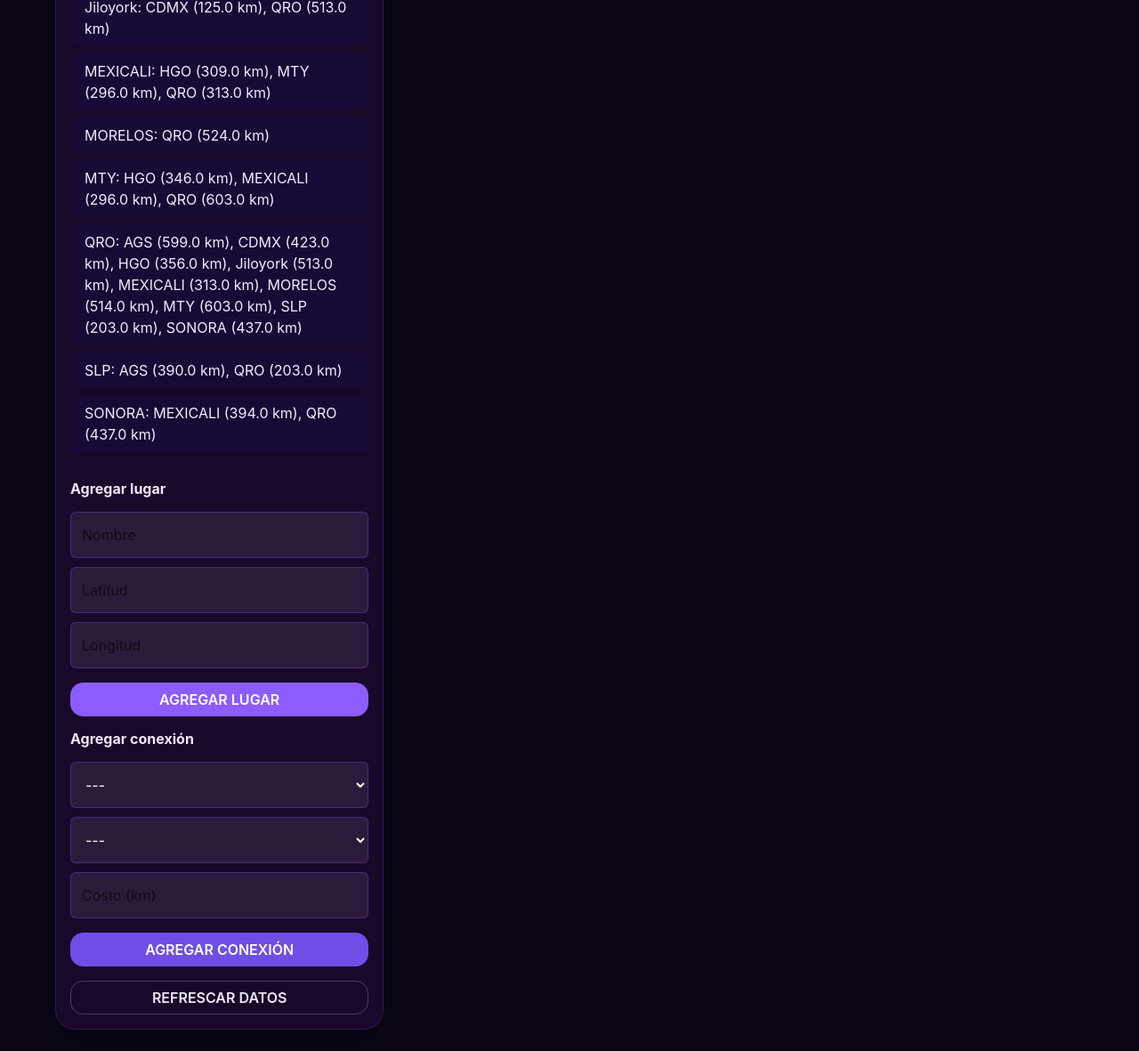
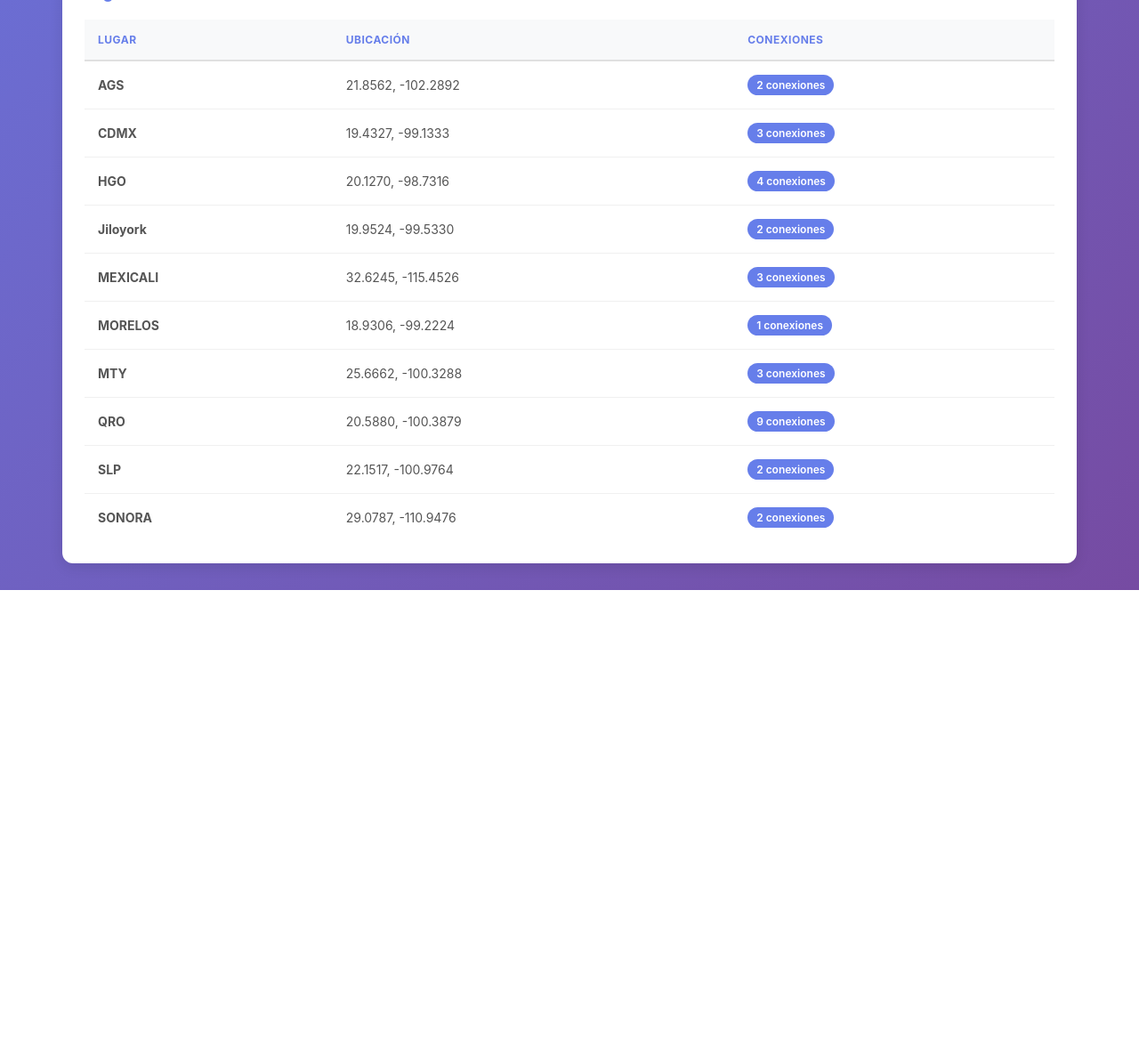
Before and after one commit to Yaret23/Gps1, a Flask app: page / in a window 1280 px wide. Shown: the part 967-2148 px from the top of the page at 89% size. After the commit the page ends 1630 px from the top, so only its background shows below. Run offline with Flask 3, Linux system fonts and the light colour scheme.

Commit message:
Actualizacion del proyecto

```diff
--- a/static/app.js
+++ b/static/app.js
@@ -1,6 +1,3 @@
-let map = null;
-let markers = [];
-let routeLayer = null;
 let lastData = null;
 
 async function fetchData(){
@@ -20,57 +17,7 @@
   }
 }
 
-function initMap(){
-  if(map) return;
-  map = L.map('map', {zoomControl:false}).setView([20, 0], 2);
-  L.tileLayer('https://{s}.basemaps.cartocdn.com/dark_all/{z}/{x}/{y}.png', {
-    attribution: '&copy; OpenStreetMap contributors',
-    maxZoom: 19
-  }).addTo(map);
-  L.control.zoom({position:'topright'}).addTo(map);
-}
 
-function clearMapLayers(){
-  markers.forEach(marker => map.removeLayer(marker));
-  markers = [];
-  if(routeLayer){
-    map.removeLayer(routeLayer);
-    routeLayer = null;
-  }
-}
-
-function updateMap(data){
-  if(!map) initMap();
-  clearMapLayers();
-
-  const names = Object.keys(data.conexiones).sort();
-  const bounds = L.latLngBounds([]);
-
-  for(const n of names){
-    const coord = data.coord[n];
-    if(!coord) continue;
-    const lat = Number(coord[0]);
-    const lon = Number(coord[1]);
-    if(!Number.isFinite(lat) || !Number.isFinite(lon)) continue;
-    const marker = L.circleMarker([lat, lon], {
-      radius: 8,
-      color: '#d3b2ff',
-      fillColor: '#9f73ff',
-      fillOpacity: 0.96,
-      weight: 2
-    });
-    marker.bindPopup(`<strong>${n}</strong><br>${lat.toFixed(4)}, ${lon.toFixed(4)}`);
-    marker.addTo(map);
-    markers.push(marker);
-    bounds.extend([lat, lon]);
-  }
-
-  if(bounds.isValid()){
-    map.fitBounds(bounds.pad(0.35));
-  } else {
-    map.setView([20, 0], 2);
-  }
-}
 
 async function render(){
   let data = null;
@@ -82,58 +29,28 @@
     return;
   }
   lastData = data;
-  const places = document.getElementById('places');
-  const connections = document.getElementById('connections');
-  places.innerHTML = '';
-  connections.innerHTML = '';
   const names = Object.keys(data.conexiones).sort();
+
+  const tbody = document.getElementById('placesBody');
+  tbody.innerHTML = '';
   for(const n of names){
-    const li = document.createElement('li');
-    li.className = 'list-group-item';
+    const tr = document.createElement('tr');
     const coord = data.coord[n];
-    li.textContent = coord ? `${n} — ${Number(coord[0]).toFixed(6)}, ${Number(coord[1]).toFixed(6)}` : n;
-    places.appendChild(li);
-
+    const lat = coord ? Number(coord[0]).toFixed(4) : 'N/A';
+    const lon = coord ? Number(coord[1]).toFixed(4) : 'N/A';
     const neighbors = data.conexiones[n] || {};
-    const neighborList = Object.entries(neighbors)
-      .map(([target, cost]) => `${target} (${Number(cost).toFixed(1)} km)`)
-      .join(', ');
-    const connLi = document.createElement('li');
-    connLi.className = 'list-group-item';
-    connLi.textContent = neighborList ? `${n}: ${neighborList}` : `${n}: sin conexiones`;
-    connections.appendChild(connLi);
+    const connectionCount = Object.keys(neighbors).length;
+    tr.innerHTML = '<td><strong>' + n + '</strong></td><td>' + lat + ', ' + lon + '</td><td><span class="badge">' + connectionCount + ' conexiones</span></td>';
+    tbody.appendChild(tr);
   }
 
-  const labels = {from: 'Desde', to: 'Hasta', start: 'Inicio', goal: 'Destino'};
-  for(const id of ['from','to','start','goal']){
-    const sel = document.getElementById(id);
-    sel.innerHTML = '';
-    const placeholder = document.createElement('option');
-    placeholder.value = '';
-    placeholder.textContent = labels[id];
-    placeholder.disabled = false;
-    placeholder.selected = true;
-    placeholder.hidden = false;
-    placeholder.style.color = '#666';
-    sel.appendChild(placeholder);
-    for(const n of names){
-      const opt = document.createElement('option');
-      opt.value = n;
-      opt.textContent = n;
-      sel.appendChild(opt);
-    }
-    sel.selectedIndex = 0;
-  }
-
-  // make route-point items clickable (populates hidden inputs too)
-  // populate selects (from, to, start, goal)
   for(const id of ['from','to','start','goal']){
     const sel = document.getElementById(id);
     if(!sel) continue;
     sel.innerHTML = '';
     const placeholder = document.createElement('option');
     placeholder.value = '';
-    placeholder.textContent = (id==='from' || id==='start') ? '---' : (id==='to' || id==='goal') ? '---' : '';
+    placeholder.textContent = '-- Selecciona --';
     placeholder.disabled = true;
     placeholder.selected = true;
     sel.appendChild(placeholder);
@@ -143,10 +60,7 @@
       opt.textContent = n;
       sel.appendChild(opt);
     }
-    sel.selectedIndex = 0;
   }
-
-  updateMap(data);
 }
 
 async function addPlace(){
@@ -195,70 +109,36 @@
   await render();
 }
 
-function drawRoute(route){
-  if(!lastData) return;
-  const latlngs = route.map(name => {
-    const coord = lastData.coord[name];
-    if(!coord) return null;
-    return [Number(coord[0]), Number(coord[1])];
-  }).filter(Boolean);
 
-  if(routeLayer){
-    map.removeLayer(routeLayer);
-    routeLayer = null;
-  }
 
-  if(latlngs.length === 1){
-    const [lat, lon] = latlngs[0];
-    routeLayer = L.circle([lat, lon], {
-      radius: 45000,
-      color: '#c48dff',
-      fillColor: '#c48dff',
-      fillOpacity: 0.35
-    }).addTo(map);
-    map.setView([lat, lon], 8);
+async function calcRoute(){
+  const start = document.getElementById('start').value;
+  const goal = document.getElementById('goal').value;
+  if(!start || !goal){
+    alert('Selecciona inicio y destino');
     return;
   }
 
-  if(latlngs.length > 1){
-    routeLayer = L.polyline(latlngs, {
-      color: '#c48dff',
-      weight: 5,
-      opacity: 0.9,
-      dashArray: '8 6'
-    }).addTo(map);
-    map.fitBounds(routeLayer.getBounds().pad(0.3));
-  }
-}
-
-async function calcRoute(){
-  const start = document.getElementById('start') ? document.getElementById('start').value : '';
-  const goal = document.getElementById('goal') ? document.getElementById('goal').value : '';
-  if(!start || !goal){
-    alert('Selecciona inicio y objetivo');
-    return;
-  }
   const res = await fetch('/api/route', {
     method: 'POST',
     headers: {'Content-Type': 'application/json'},
     body: JSON.stringify({start, goal})
   });
+
   const j = await res.json();
   const out = document.getElementById('result');
+
   if(!j.route){
-    out.textContent = 'No se encontró ruta';
-    if(routeLayer){
-      map.removeLayer(routeLayer);
-      routeLayer = null;
-    }
+    out.textContent = 'No se encontro ruta entre los puntos seleccionados';
+    out.className = 'result-box error';
     return;
   }
-  out.innerHTML = `<strong>Ruta:</strong> ${j.route.join(' → ')}<br><strong>Costo:</strong> ${Number(j.cost).toFixed(2)} km`;
-  drawRoute(j.route);
+
+  out.innerHTML = '<strong>Ruta encontrada:</strong> ' + j.route.join(' → ') + '<br><strong>Distancia:</strong> ' + Number(j.cost).toFixed(2) + ' km';
+  out.className = 'result-box success';
 }
 
 window.addEventListener('load', async () => {
-  initMap();
   await render();
   document.getElementById('addPlace').addEventListener('click', addPlace);
   document.getElementById('addEdge').addEventListener('click', addEdge);
--- a/static/style.css
+++ b/static/style.css
@@ -1,152 +1,289 @@
-body{
-  margin:0;
-  min-height:100vh;
-  background:#0c0617;
-  color:#e6ddff;
-  font-family:Inter, system-ui, -apple-system, BlinkMacSystemFont, 'Segoe UI', sans-serif;
+* {
+  margin: 0;
+  padding: 0;
+  box-sizing: border-box;
 }
 
-.app-shell{
-  max-width:1180px;
+body {
+  font-family: -apple-system, BlinkMacSystemFont, 'Segoe UI', 'Roboto', 'Oxygen', 'Ubuntu', 'Cantarell', sans-serif;
+  background: linear-gradient(135deg, #667eea 0%, #764ba2 100%);
+  min-height: 100vh;
+  color: #333;
 }
 
-.header{
-  padding:24px 24px 18px;
-  border-radius:24px;
-  background:rgba(35,12,59,0.95);
-  border:1px solid rgba(124,77,255,0.22);
-  box-shadow:0 18px 40px rgba(0,0,0,0.35);
+.navbar {
+  background: white;
+  box-shadow: 0 2px 8px rgba(0, 0, 0, 0.1);
+  padding: 0;
+  margin-bottom: 30px;
 }
 
-.header h1{
-  margin:0 0 8px;
-  font-size:2.4rem;
-  letter-spacing:0.02em;
+.nav-content {
+  max-width: 1200px;
+  margin: 0 auto;
+  padding: 20px 30px;
+  display: flex;
+  justify-content: space-between;
+  align-items: center;
 }
 
-.subtitle{
-  margin:0;
-  color:#c8bfff;
-  opacity:0.9;
+.logo {
+  font-size: 28px;
+  font-weight: 700;
+  color: #667eea;
+  letter-spacing: -0.5px;
 }
 
-.panel{
-  background:rgba(26,9,44,0.95);
-  border:1px solid rgba(124,77,255,0.22);
-  border-radius:22px;
-  box-shadow:0 18px 40px rgba(0,0,0,0.35);
+.btn-refresh {
+  background: #667eea;
+  color: white;
+  border: none;
+  padding: 10px 20px;
+  border-radius: 8px;
+  cursor: pointer;
+  font-weight: 600;
+  transition: all 0.2s;
+  font-size: 14px;
 }
 
-.section-title{
-  margin-bottom:16px;
-  color:#f1e7ff;
-  font-weight:700;
+.btn-refresh:hover {
+  background: #764ba2;
+  transform: scale(1.05);
 }
 
-.list-group-item{
-  background:rgba(24,10,54,0.9);
-  color:#f3ebff;
-  border:none;
-  border-radius:12px;
-  margin-bottom:8px;
+.container {
+  max-width: 1200px;
+  margin: 0 auto;
+  padding: 0 30px 30px;
 }
 
-.form-control,
-.form-select{
-  background:rgba(255,255,255,0.08);
-  border:1px solid rgba(124,77,255,0.34);
-  color:#ffffff;
-  min-height:52px;
+.grid-main {
+  display: grid;
+  grid-template-columns: repeat(auto-fit, minmax(320px, 1fr));
+  gap: 20px;
+  margin-bottom: 30px;
 }
 
-.panel{
-  overflow: visible;
+.card {
+  background: white;
+  border-radius: 12px;
+  padding: 25px;
+  box-shadow: 0 4px 15px rgba(0, 0, 0, 0.1);
+  transition: all 0.3s ease;
 }
 
-.form-select{
-  width:100%;
-  position: relative;
-  z-index: 10000;
-  appearance: menulist-button;
+.card:hover {
+  transform: translateY(-2px);
+  box-shadow: 0 8px 25px rgba(0, 0, 0, 0.15);
 }
 
-.row .form-select{
-  width:100%;
+.card h2 {
+  font-size: 18px;
+  color: #667eea;
+  margin-bottom: 20px;
+  font-weight: 700;
+  letter-spacing: -0.3px;
 }
 
-.form-select option,
-.form-select optgroup{
-  color:#000000 !important;
-  background:#ffffff !important;
+.card-search {
+  grid-column: 1 / -1;
 }
 
-.route-select{
-  max-height:220px;
-  overflow-y:auto;
+.card-full {
+  grid-column: 1 / -1;
+  margin-top: 10px;
 }
 
-.route-select{
-  max-height:220px;
-  overflow-y:auto;
-  appearance: auto !important;
-  -webkit-appearance: listbox !important;
-  z-index: 10000;
-  background: rgba(255,255,255,0.95) !important;
-  color: #000 !important;
+.card-add {
+  background: linear-gradient(135deg, #f5f7ff 0%, #f0f4ff 100%);
 }
 
-.form-label.text-light{
-  color:#f3ebff !important;
+.form-group {
+  margin-bottom: 15px;
+  display: flex;
+  flex-direction: column;
 }
 
-.form-control::placeholder,
-.form-select option[disabled],
-.form-select option:first-child{
-  color:rgba(0,0,0,0.6);
+.form-group label {
+  font-size: 13px;
+  font-weight: 600;
+  color: #555;
+  margin-bottom: 6px;
+  text-transform: uppercase;
+  letter-spacing: 0.5px;
 }
 
-.form-control:focus,
-.form-select:focus{
-  border-color:#b58cff;
-  box-shadow:0 0 0 0.25rem rgba(181,140,255,0.18);
+.input, .select {
+  padding: 12px 14px;
+  border: 2px solid #e0e0e0;
+  border-radius: 8px;
+  font-size: 14px;
+  transition: all 0.2s;
+  font-family: inherit;
 }
 
-.input-grid{
-  display:grid;
-  gap:10px;
+.input:focus, .select:focus {
+  outline: none;
+  border-color: #667eea;
+  box-shadow: 0 0 0 3px rgba(102, 126, 234, 0.1);
 }
 
-.btn-primary,
-.btn-secondary,
-.btn-accent,
-.btn-outline-light{
-  border-radius:14px;
-  font-weight:600;
-  text-transform:uppercase;
+.input::placeholder {
+  color: #999;
 }
 
-.btn-primary{
-  background:#8c5cff;
-  border-color:#8c5cff;
-  color:#fff;
+.form-row {
+  display: grid;
+  grid-template-columns: 1fr 1fr;
+  gap: 12px;
 }
 
-.btn-secondary{
-  background:#6f4ee5;
-  border-color:#6f4ee5;
-  color:#fff;
+.search-form {
+  display: grid;
+  gap: 12px;
+  margin-bottom: 15px;
 }
 
-.btn-accent{
-  background:#c48dff;
-  border-color:#c48dff;
-  color:#130629;
+.search-form .form-group {
+  margin-bottom: 0;
 }
 
-.btn-outline-light{
-  background:transparent;
-  border-color:rgba(255,255,255,0.22);
-  color:#efe7ff;
+.btn {
+  padding: 12px 24px;
+  border: none;
+  border-radius: 8px;
+  font-size: 14px;
+  font-weight: 600;
+  cursor: pointer;
+  transition: all 0.2s;
+  text-transform: uppercase;
+  letter-spacing: 0.3px;
+}
+
+.btn-primary {
+  background: linear-gradient(135deg, #667eea 0%, #764ba2 100%);
+  color: white;
+  width: 100%;
+}
+
+.btn-primary:hover {
+  transform: translateY(-2px);
+  box-shadow: 0 4px 12px rgba(102, 126, 234, 0.4);
+}
+
+.btn-secondary {
+  background: #667eea;
+  color: white;
+  width: 100%;
+}
+
+.btn-secondary:hover {
+  background: #764ba2;
+  transform: translateY(-2px);
+}
+
+.w-full {
+  width: 100%;
+}
+
+.result-box {
+  background: linear-gradient(135deg, #e8f0ff 0%, #f0e8ff 100%);
+  padding: 18px;
+  border-radius: 8px;
+  border-left: 4px solid #667eea;
+  color: #555;
+  font-size: 14px;
+  line-height: 1.6;
+  font-weight: 500;
+}
+
+.result-box.success {
+  border-left-color: #10b981;
+  background: linear-gradient(135deg, #e0f9f4 0%, #f0fdf8 100%);
+}
+
+.result-box.error {
+  border-left-color: #ef4444;
+  background: linear-gradient(135deg, #fef0f0 0%, #fff5f5 100%);
+}
+
+.table-wrapper {
+  overflow-x: auto;
+}
+
+.table {
+  width: 100%;
+  border-collapse: collapse;
+  font-size: 14px;
+}
+
+.table thead {
+  background: #f8f9fa;
+  border-bottom: 2px solid #e0e0e0;
+}
+
+.table th {
+  padding: 15px;
+  text-align: left;
+  font-weight: 700;
+  color: #667eea;
+  text-transform: uppercase;
+  font-size: 12px;
+  letter-spacing: 0.5px;
+}
+
+.table td {
+  padding: 15px;
+  border-bottom: 1px solid #f0f0f0;
+  color: #555;
+}
+
+.table tbody tr {
+  transition: all 0.2s;
+}
+
+.table tbody tr:hover {
+  background: #f8f9fa;
+}
+
+.table tbody tr:last-child td {
+  border-bottom: none;
+}
+
+.badge {
+  display: inline-block;
+  background: #667eea;
+  color: white;
+  padding: 4px 10px;
+  border-radius: 12px;
+  font-size: 12px;
+  font-weight: 600;
+}
+
+@media (max-width: 768px) {
+  .nav-content {
+    padding: 15px 20px;
+  }
+
+  .logo {
+    font-size: 22px;
+  }
+
+  .container {
+    padding: 0 20px 20px;
+  }
+
+  .grid-main {
+    gap: 15px;
+  }
+
+  .card {
+    padding: 18px;
+  }
+
+  .form-row {
+    grid-template-columns: 1fr;
+  }
 }
 
 .btn-outline-light:hover,
--- a/templates/index.html
+++ b/templates/index.html
@@ -3,72 +3,89 @@
 <head>
   <meta charset="utf-8">
   <meta name="viewport" content="width=device-width,initial-scale=1">
-  <title>Front Carreteras - Web</title>
-  <link href="https://cdn.jsdelivr.net/npm/bootstrap@5.3.0/dist/css/bootstrap.min.css" rel="stylesheet">
-  <link rel="stylesheet" href="https://unpkg.com/leaflet@1.9.4/dist/leaflet.css" />
+  <title>Gestor de Carreteras</title>
   <link href="/static/style.css" rel="stylesheet">
 </head>
 <body>
-  <div class="app-shell container py-4">
-    <header class="header mb-4">
-      <h1>Gestor de Carreteras</h1>
-      <p class="subtitle"> </p>
-    </header>
+  <nav class="navbar">
+    <div class="nav-content">
+      <h1 class="logo">🛣️ Carreteras</h1>
+      <button id="refresh" class="btn-refresh">↻ Actualizar</button>
+    </div>
+  </nav>
 
-    <div class="row gx-4 gy-4">
-      <aside class="col-lg-4">
-        <section class="panel p-3">
-          <h5 class="section-title">Lugares</h5>
-          <ul id="places" class="list-group mb-3"></ul>
-          <h5 class="section-title">Conexiones</h5>
-          <ul id="connections" class="list-group mb-4"></ul>
+  <div class="container">
+    <div class="grid-main">
+      <!-- Búsqueda de rutas -->
+      <section class="card card-search">
+        <h2>Buscar Ruta</h2>
+        <div class="search-form">
+          <div class="form-group">
+            <label>Desde:</label>
+            <select id="start" class="select"></select>
+          </div>
+          <div class="form-group">
+            <label>Hasta:</label>
+            <select id="goal" class="select"></select>
+          </div>
+          <button id="routeBtn" class="btn btn-primary">Calcular Ruta</button>
+        </div>
+        <div id="result" class="result-box">Selecciona puntos de inicio y destino</div>
+      </section>
 
-          <h6 class="section-title">Agregar lugar</h6>
-          <div class="input-grid mb-3">
-            <input id="name" class="form-control" placeholder="Nombre">
-            <input id="lat" class="form-control" placeholder="Latitud">
-            <input id="lon" class="form-control" placeholder="Longitud">
+      <!-- Agregar lugar -->
+      <section class="card card-add">
+        <h2>+ Nuevo Lugar</h2>
+        <div class="form-group">
+          <input id="name" type="text" placeholder="Nombre del lugar" class="input">
+        </div>
+        <div class="form-row">
+          <div class="form-group">
+            <input id="lat" type="number" placeholder="Latitud" step="any" class="input">
           </div>
-          <button id="addPlace" class="btn btn-primary w-100 mb-3">Agregar lugar</button>
+          <div class="form-group">
+            <input id="lon" type="number" placeholder="Longitud" step="any" class="input">
+          </div>
+        </div>
+        <button id="addPlace" class="btn btn-secondary w-full">Agregar Lugar</button>
+      </section>
 
-          <h6 class="section-title">Agregar conexión</h6>
-          <div class="input-grid mb-3">
-            <select id="from" class="form-select"></select>
-            <select id="to" class="form-select"></select>
-            <input id="cost" class="form-control" placeholder="Costo (km)">
-          </div>
-          <button id="addEdge" class="btn btn-secondary w-100 mb-3">Agregar conexión</button>
-          <button id="refresh" class="btn btn-outline-light w-100">Refrescar datos</button>
-        </section>
-      </aside>
+      <!-- Agregar conexión -->
+      <section class="card card-add">
+        <h2>+ Nueva Conexión</h2>
+        <div class="form-group">
+          <label>Desde:</label>
+          <select id="from" class="select"></select>
+        </div>
+        <div class="form-group">
+          <label>Hasta:</label>
+          <select id="to" class="select"></select>
+        </div>
+        <div class="form-group">
+          <input id="cost" type="number" placeholder="Distancia (km)" step="any" class="input">
+        </div>
+        <button id="addEdge" class="btn btn-secondary w-full">Agregar Conexión</button>
+      </section>
+    </div>
 
-      <main class="col-lg-8">
-        <section class="panel p-3 mb-4">
-          <h5 class="section-title">Buscar ruta</h5>
-          <div class="row g-3 mb-3 align-items-end">
-            <div class="col-12 col-sm-5">
-              <label class="form-label text-light" for="start">Inicio</label>
-              <select id="start" class="form-select"></select>
-            </div>
-            <div class="col-12 col-sm-5">
-              <label class="form-label text-light" for="goal">Destino</label>
-              <select id="goal" class="form-select"></select>
-            </div>
-            <div class="col-12 col-sm-2 d-grid">
-              <button id="routeBtn" class="btn btn-accent">Calcular</button>
-            </div>
-          </div>
-          <div id="result" class="result-box p-3">Selecciona un punto de inicio y destino para ver la ruta.</div>
-        </section>
-
-        <section class="panel p-0">
-          <div id="map" class="map-box"></div>
-        </section>
-      </main>
-    </div>
+    <!-- Tabla de datos -->
+    <section class="card card-full">
+      <h2>Lugares</h2>
+      <div class="table-wrapper">
+        <table class="table" id="placesTable">
+          <thead>
+            <tr>
+              <th>Lugar</th>
+              <th>Ubicación</th>
+              <th>Conexiones</th>
+            </tr>
+          </thead>
+          <tbody id="placesBody"></tbody>
+        </table>
+      </div>
+    </section>
   </div>
 
-  <script src="https://unpkg.com/leaflet@1.9.4/dist/leaflet.js"></script>
   <script src="/static/app.js"></script>
 </body>
 </html>
```
